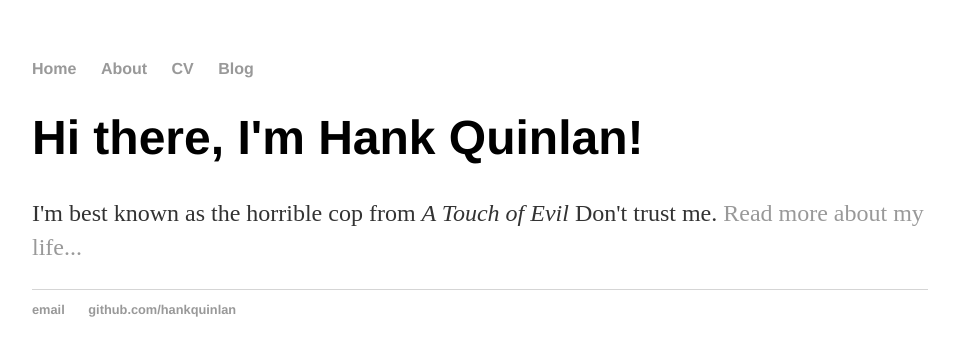
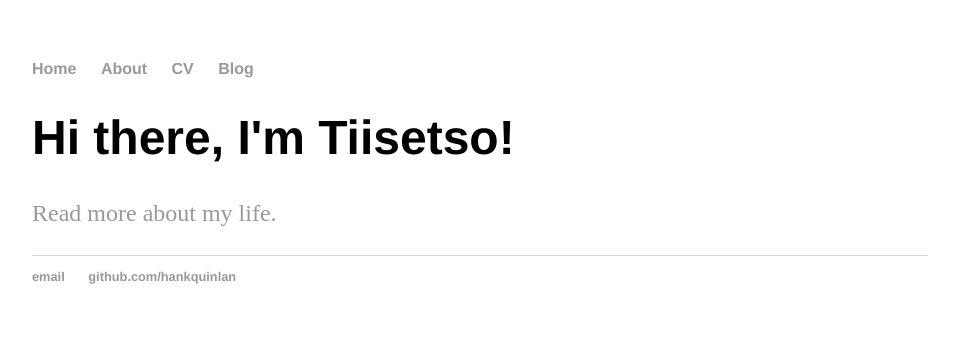
Before and after one commit to Tiisetso/tiisetso.github.io, a Jekyll site: the page built from index.html, in a window 1280 px wide. Shown: the top 356 px of the page, without its empty margins (160-1119 px from the left). Built offline with Jekyll 4.4.1, drawn with Linux system fonts in a browser that asks for light colours.

Commit message:
Update index.html

```diff
--- a/index.html
+++ b/index.html
@@ -3,6 +3,6 @@ layout: default
 title: Hank Quinlan, Horrible Cop
 ---
 <div class="blurb">
-	<h1>Hi there, I'm Hank Quinlan!</h1>
-	<p>I'm best known as the horrible cop from <em>A Touch of Evil</em> Don't trust me. <a href="/about">Read more about my life...</a></p>
+	<h1>Hi there, I'm Tiisetso!</h1>
+	<p> <a href="/about">Read more about my life.</a></p>
 </div><!-- /.blurb -->
```
